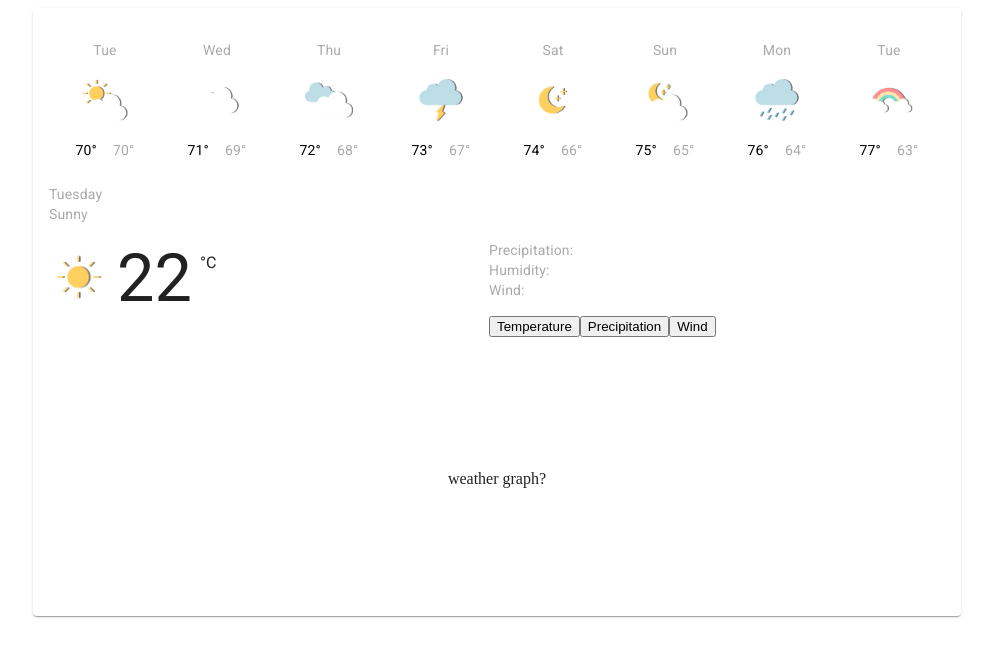
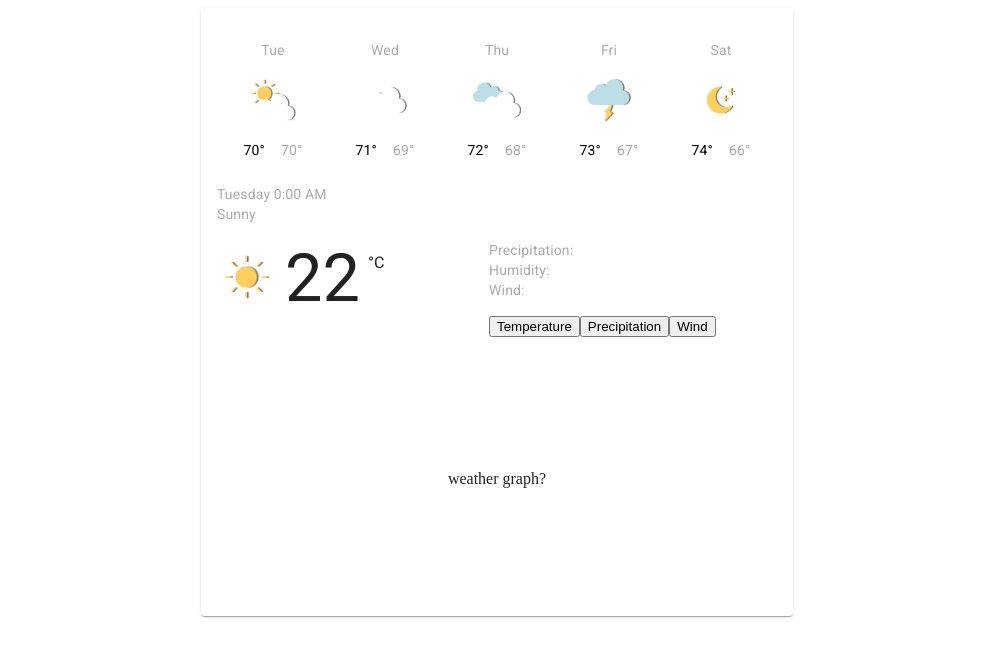
Before and after one commit to ay-ay-vasilev/react-projects, a React (Create React App) app in the folder weather-app/: page / in a window 1280 px wide. Shown: the top 656 px of the page, without its empty margins (143-1136 px from the left). Built offline with nearby package versions, Linux system fonts and the light colour scheme; no server answers.

Commit message:
Added real date and time instead of the hardcoded ones. Moved date variable to the parent component and passed it as a prop.

```diff
--- a/weather-app/src/components/WeatherDetails.js
+++ b/weather-app/src/components/WeatherDetails.js
@@ -39,7 +39,9 @@ export default function WeatherDetails(props) {
           <Typography variant="h5">{addr}</Typography>
         </Grid>
         <Grid item style={{ color: "#aaaaaa" }}>
-          <Typography variant="body2">Tuesday</Typography>
+          <Typography variant="body2">
+            {props.date.day} {props.date.time}
+          </Typography>
         </Grid>
         <Grid item style={{ color: "#aaaaaa" }}>
           <Typography variant="body2">Sunny</Typography>
--- a/weather-app/src/components/WeatherForecast.js
+++ b/weather-app/src/components/WeatherForecast.js
@@ -1,4 +1,5 @@
 import React from "react";
+import dayjs from "dayjs";
 // Custom components
 import WeatherCard from "./WeatherCard";
 import WeatherDetails from "./WeatherDetails";
@@ -21,7 +22,7 @@ import sun from "../images/sun.png";
 const useStyles = makeStyles((theme) => ({
   forecast: {
     margin: "auto",
-    width: theme.spacing(14) * 8,
+    width: theme.spacing(14) * 5,
     height: theme.spacing(18) * 4,
     padding: theme.spacing(2),
     spacing: theme.spacing(2),
@@ -32,6 +33,13 @@ export default function WeatherForecast() {
   const classes = useStyles();
 
   const today = new Date();
+  const date = {
+    day: dayjs(today).format("dddd"),
+    time:
+      dayjs(today).format("Z A").slice(1)[0] === "0"
+        ? dayjs(today).format("Z A").slice(2)
+        : dayjs(today).format("Z A").slice(1),
+  };
 
   let dayCards = [];
   let weathers = [
@@ -47,7 +55,7 @@ export default function WeatherForecast() {
     sun,
   ];
 
-  for (let i = 0; i < 8; i++) {
+  for (let i = 0; i < 5; i++) {
     const newDate = new Date(today.getTime() + i * 86400000);
 
     dayCards.push({
@@ -82,7 +90,7 @@ export default function WeatherForecast() {
         </Grid>
 
         <Grid item>
-          <WeatherDetails weather={sun} />
+          <WeatherDetails date={date} weather={sun} />
         </Grid>
 
         <Grid item style={{ margin: "auto" }}>
```
